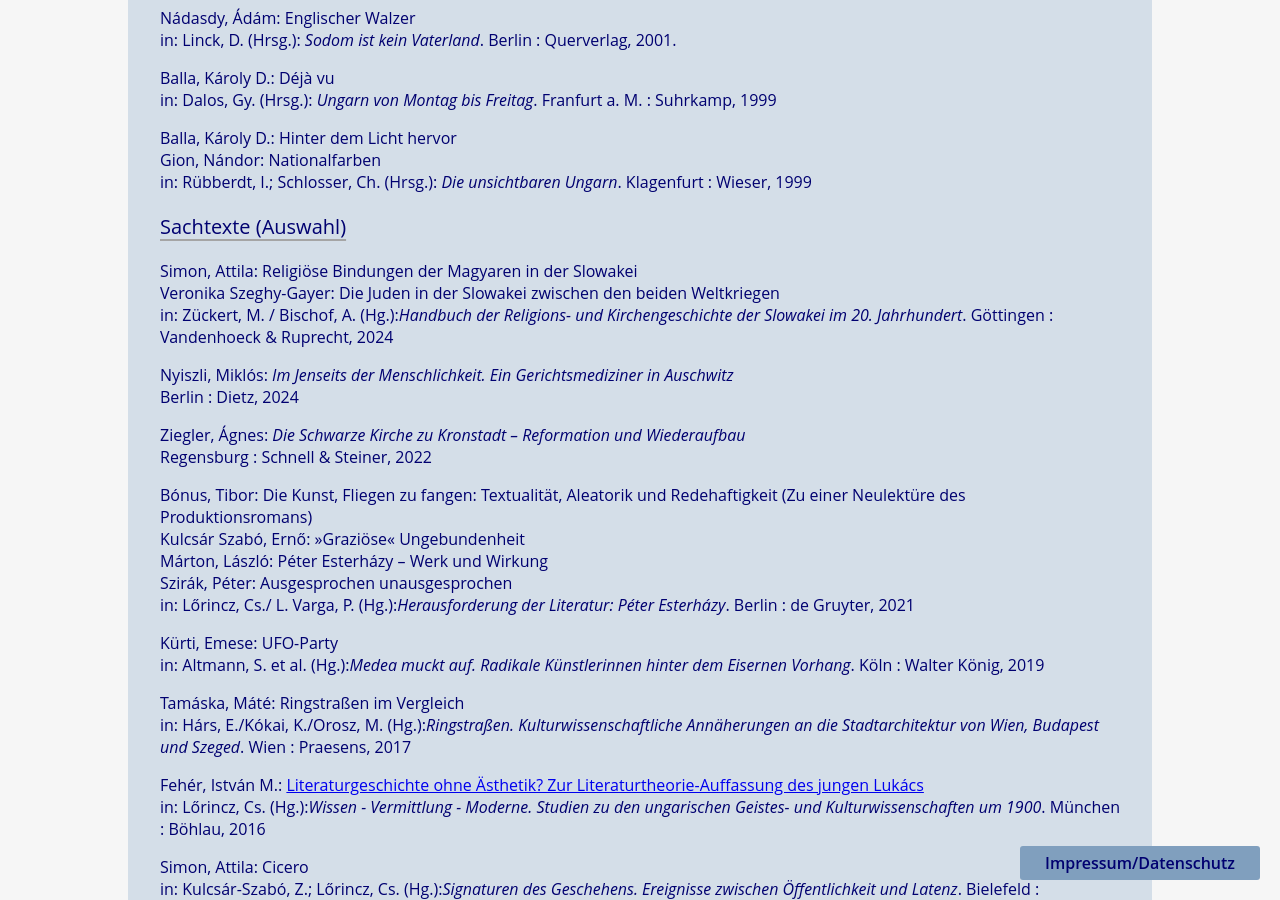
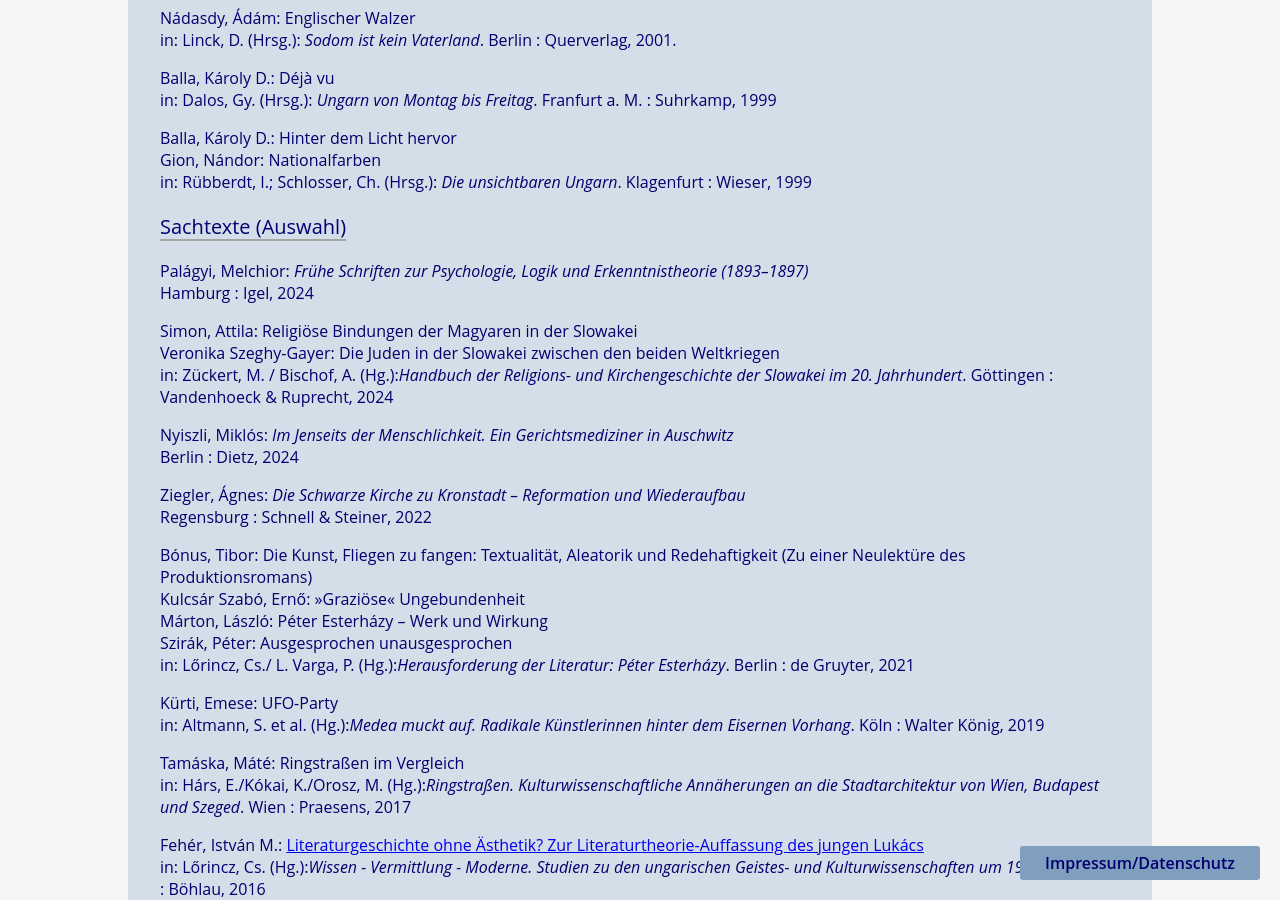
Before and after one commit to rixx/revesz.de, a Jekyll site: the page built from publikationen.md, in a window 1280 px wide and 900 px high, scrolled down 2912 px. Built offline with Jekyll 4.4.1, drawn with Linux system fonts in a browser that asks for light colours.

Commit message:
Update publikationen.md

```diff
--- a/publikationen.md
+++ b/publikationen.md
@@ -78,7 +78,9 @@
 <p>
 
 <h3>Sachtexte (Auswahl)</h3>
- Simon, Attila: Religiöse Bindungen der Magyaren in der Slowakei<br>
+ <p>Palágyi, Melchior: <span style="font-style:italic;">Frühe Schriften zur Psychologie, Logik und Erkenntnistheorie (1893–1897)</span><br>
+  Hamburg : Igel, 2024
+ <p>Simon, Attila: Religiöse Bindungen der Magyaren in der Slowakei<br>
  Veronika Szeghy-Gayer: Die Juden in der Slowakei zwischen den beiden Weltkriegen<br>
   in: Zückert, M. / Bischof, A. (Hg.):<span style="font-style:italic;">Handbuch der Religions- und Kirchengeschichte der Slowakei im 20. Jahrhundert</span>. Göttingen : Vandenhoeck & Ruprecht, 2024
 <p>Nyiszli, Miklós: <span style="font-style:italic;">Im Jenseits der Menschlichkeit. Ein Gerichtsmediziner in Auschwitz</span><br>
```
